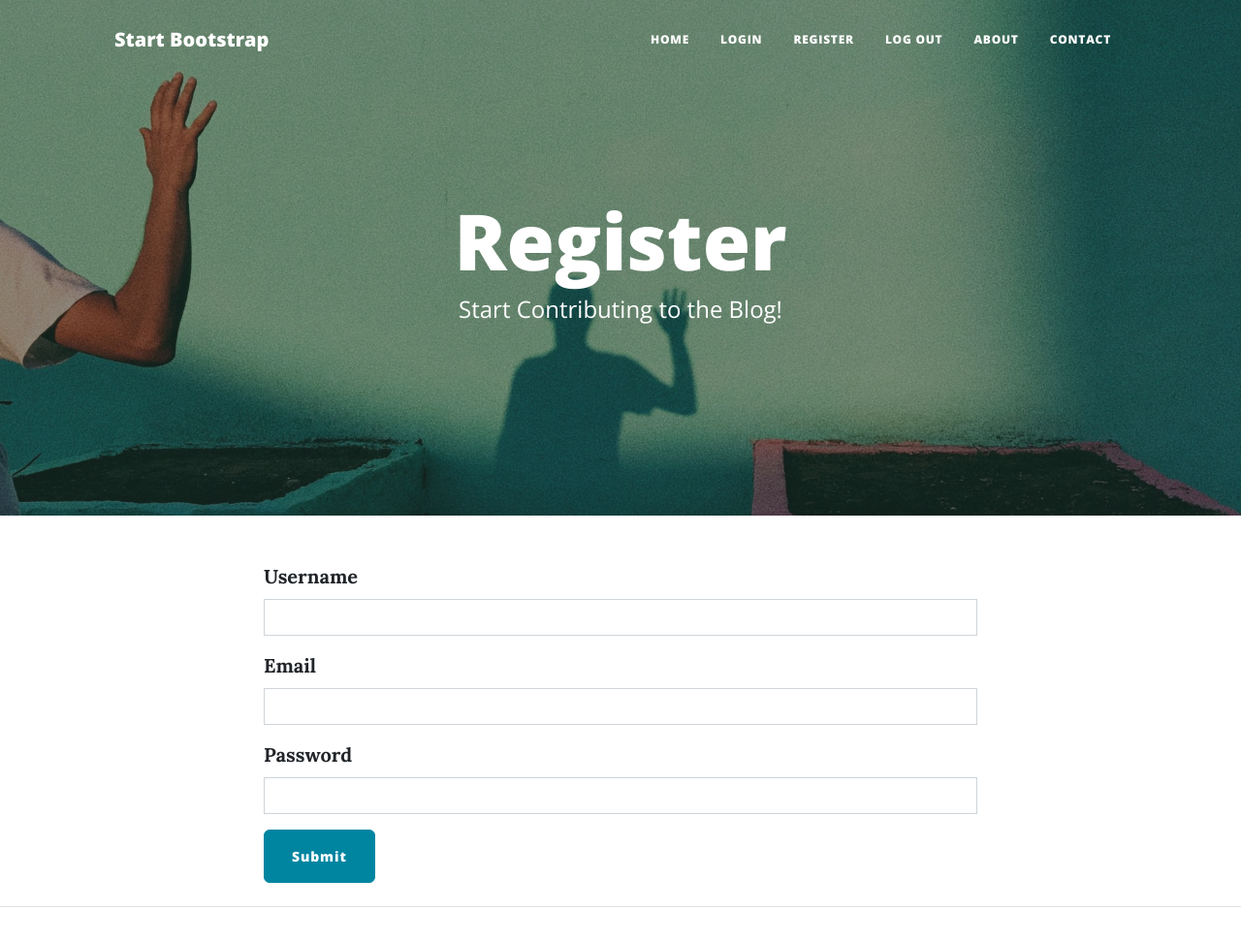
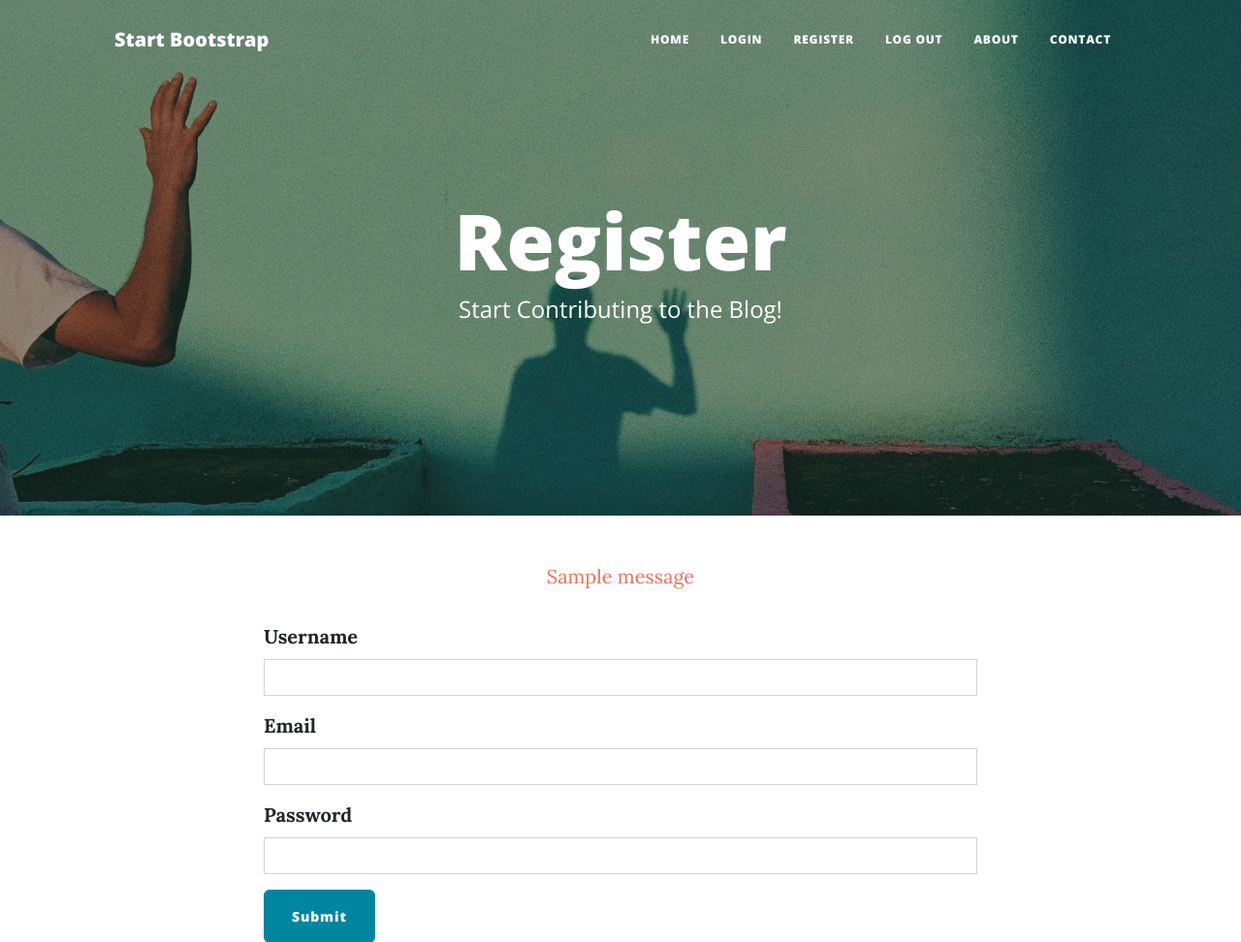
Before and after one commit to SentientCyborg/Day_69-Advanced-Blog-Capstone-Project, a Flask app: page /register in a window 1280 px wide. Shown: the top 972 px of the page at 97% size. Run offline with Flask 3, Linux system fonts and the light colour scheme; tables that the repository leaves empty hold one stand-in row (values such as "Sample post"); one stand-in notice (Sample message) is shown; some libraries are stand-ins or nearby versions.

Commit message:
add message flashes

```diff
--- a/templates/register.html
+++ b/templates/register.html
@@ -19,8 +19,19 @@
 <main class="mb-4">
   <div class="container">
     <div class="row">
+
+      {% with messages = get_flashed_messages() %}
+        {% if messages %}
+          {% for message in messages %}
+            <p class="flash"> {{ message }} </p>
+          {% endfor %}
+        {% endif %}
+      {% endwith %}
+
       <div class="col-lg-8 col-md-10 mx-auto">
+
         {{ render_form(form, novalidate=True) }}
+
       </div>
     </div>
   </div>
```
